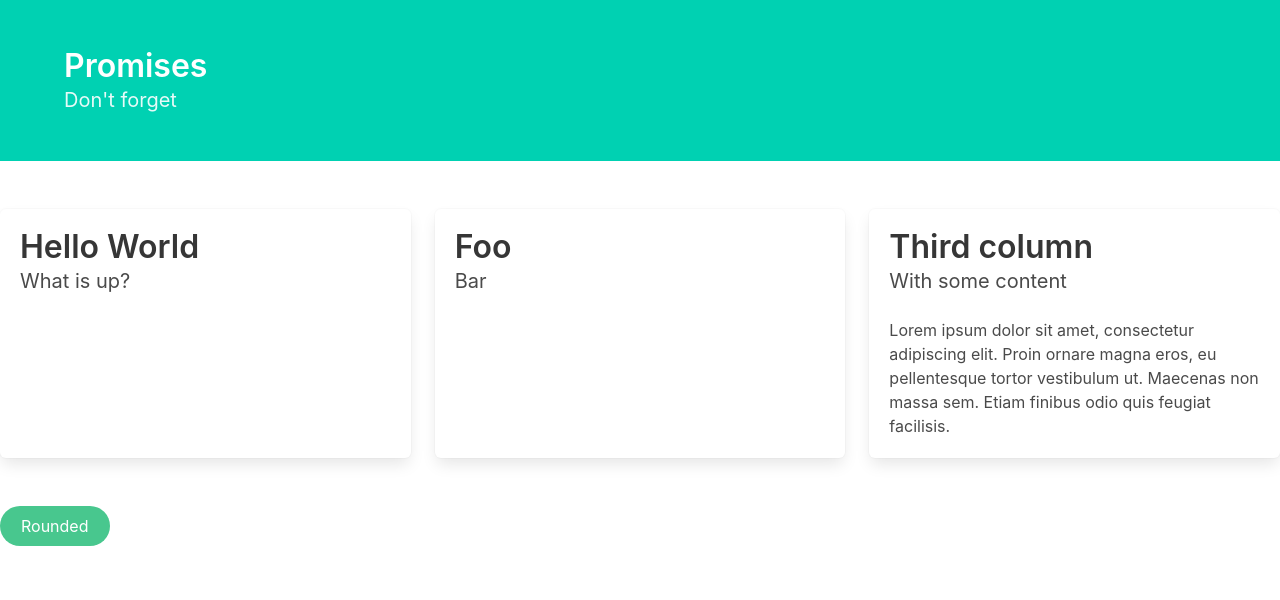
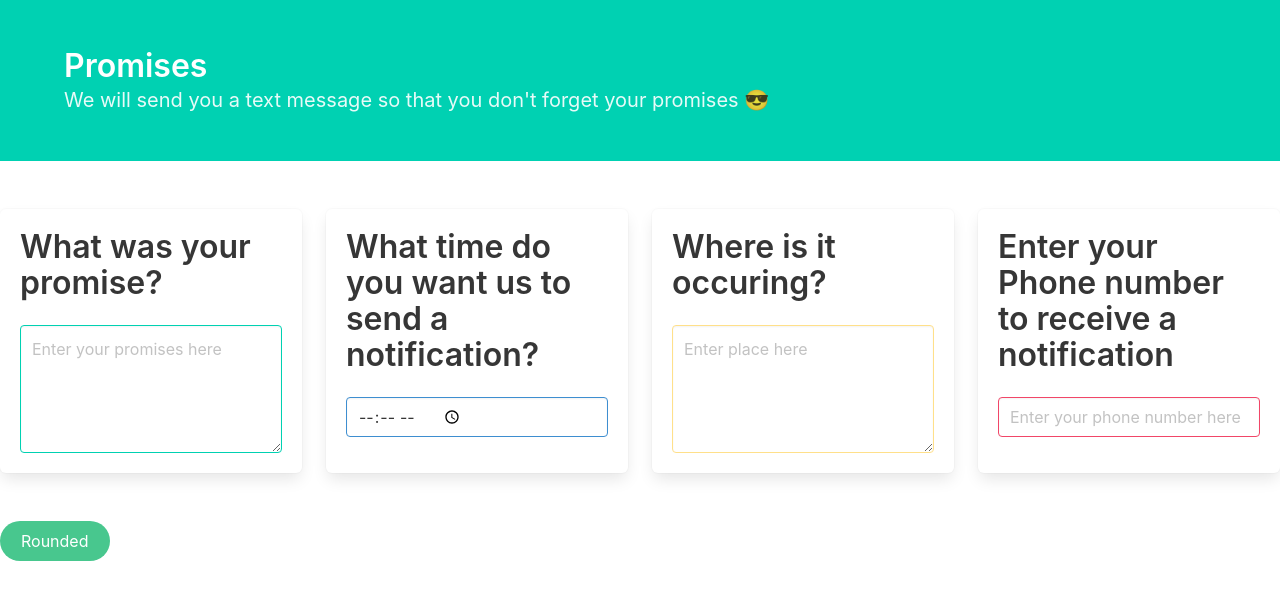
Before and after one commit to henrylee0327/notiText, a React (Create React App) app: page / in a window 1280 px wide. Shown: the top 600 px of the page. Built offline with nearby package versions, Linux system fonts and the light colour scheme.

Commit message:
homepage working on

```diff
--- a/src/App.css
+++ b/src/App.css
@@ -28,6 +28,11 @@
   color: #61dafb;
 }
 
+.addBtn {
+  display: flex;
+  text-align: center;
+}
+
 @keyframes App-logo-spin {
   from {
     transform: rotate(0deg);
--- a/src/App.js
+++ b/src/App.js
@@ -13,7 +13,7 @@ function App() {
           Promises
         </h1>
         <h2 className="subtitle">
-          Don't forget
+          We will send you a text message so that you don't forget your promises &#128526;
         </h2>
       </div>
     </div>
@@ -24,7 +24,7 @@ function App() {
       <YourPromises />
     </div>
     <br></br><br></br>
-      <AddButton />
+    <AddButton />
   </section>
   </>
   )}
--- a/src/components/YourPromises.js
+++ b/src/components/YourPromises.js
@@ -1,4 +1,9 @@
 import React from 'react';
+import PromiseContent from './promise-components/PromiseContent'
+import PromiseWhen from './promise-components/PromiseWhen'
+import PromiseWhere from './promise-components/PromiseWhere'
+import PhoneNumber from './promise-components/PhoneNumber'
+
 
 function YourPromises () {
   return (
@@ -6,25 +11,29 @@ function YourPromises () {
     <div className="tile is-ancestor">
       <div className="tile is-parent">
         <article className="tile is-child box">
-          <p className="title">Hello World</p>
-          <p className="subtitle">What is up?</p>
+          <PromiseContent />
+
         </article>
-    </div>
+      </div>
+      <div className="tile is-parent">
+        <article className="tile is-child box">
+          <PromiseWhen />
+
+        </article>
+      </div>
     <div className="tile is-parent">
       <article className="tile is-child box">
-        <p className="title">Foo</p>
-        <p className="subtitle">Bar</p>
+          <PromiseWhere />
+
+
       </article>
     </div>
     <div className="tile is-parent">
-      <article className="tile is-child box">
-        <p className="title">Third column</p>
-        <p className="subtitle">With some content</p>
-        <div className="content">
-          <p>Lorem ipsum dolor sit amet, consectetur adipiscing elit. Proin ornare magna eros, eu pellentesque tortor vestibulum ut. Maecenas non massa sem. Etiam finibus odio quis feugiat facilisis.</p>
-        </div>
-      </article>
-    </div>
+        <article className="tile is-child box">
+          <PhoneNumber />
+
+        </article>
+      </div>
   </div>
 </>
   )
--- /dev/null
+++ b/src/components/promise-components/PhoneNumber.js
@@ -0,0 +1,17 @@
+import React from 'react'
+
+function PhoneNumber () {
+    return (
+          <>
+          <p className="title">Enter your Phone number to receive a notification</p>
+          <div class="field">
+            <div class="control">
+                <input class="input is-danger" type="tel" placeholder="Enter your phone number here"></input>
+            </div>
+          </div>
+          </>
+    )
+}
+
+
+export default PhoneNumber;
--- /dev/null
+++ b/src/components/promise-components/PromiseContent.js
@@ -0,0 +1,18 @@
+import React from 'react'
+
+function PromiseContent () {
+    return (
+          <>
+        <p className="title">What was your promise?</p>
+        <div className="field">
+            <div className="control">
+                <textarea className="textarea is-primary" placeholder="Enter your promises here"></textarea>
+            </div>
+        </div>
+          </>
+    )
+}
+
+
+
+export default PromiseContent;
--- /dev/null
+++ b/src/components/promise-components/PromiseWhen.js
@@ -0,0 +1,18 @@
+import React from 'react'
+
+function PromiseWhen () {
+    return (
+          <>
+          <p className="title">What time do you want us to send a notification?</p>
+          <div class="field">
+  <div class="control">
+    <input class="input is-info" type="time" placeholder="Info input"></input>
+  </div>
+</div>
+          </>
+    )
+}
+
+
+
+export default PromiseWhen;
--- /dev/null
+++ b/src/components/promise-components/PromiseWhere.js
@@ -0,0 +1,16 @@
+import React from 'react'
+
+function PromiseWhere () {
+    return (
+        <>
+        <p className="title">Where is it occuring?</p>
+        <div class="field">
+            <div class="control">
+                <textarea class="textarea is-warning" placeholder="Enter place here"></textarea>
+            </div>
+        </div>
+        </>
+    )
+}
+
+export default PromiseWhere;
```
Also changed, not shown: public/index.html (+1 -21 lines).
